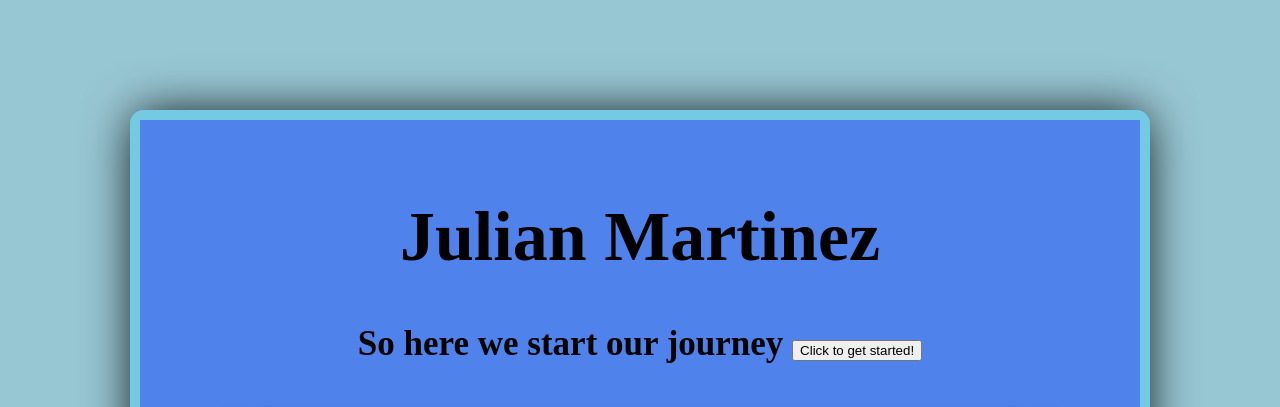
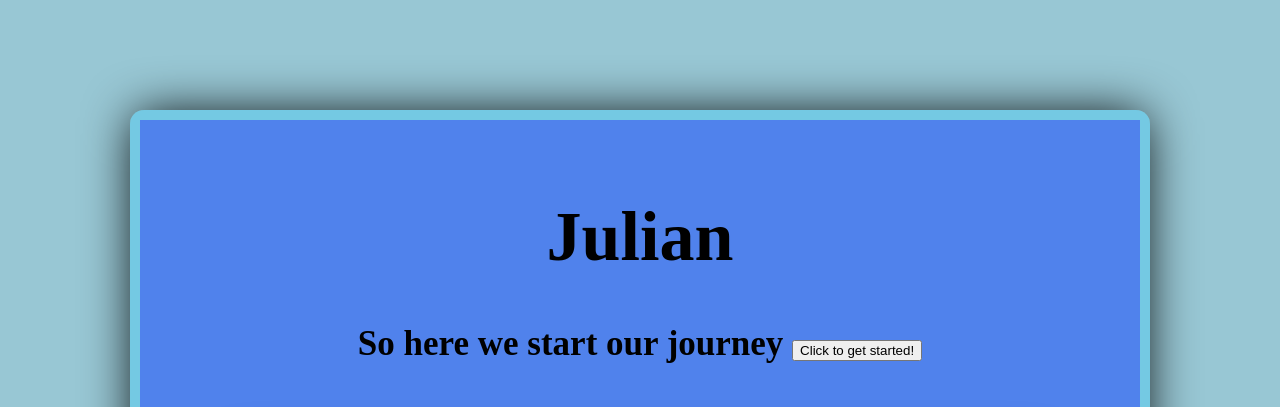
Before and after one commit to Julian0816/SWE-Flying-start-bio-website, a website: page public/index.html in a window 1280 px wide. Shown: the top 407 px of the page. Drawn offline with Linux system fonts and the light colour scheme.

Commit message:
Changed Surname

```diff
--- a/public/index.html
+++ b/public/index.html
@@ -13,7 +13,7 @@
     <main>
 
       <header>
-        <h1>Julian Martinez</h1>
+        <h1>Julian</h1>
         <p>
           So here we start our journey
           <button id="hello-btn">Click to get started!</button>
```
